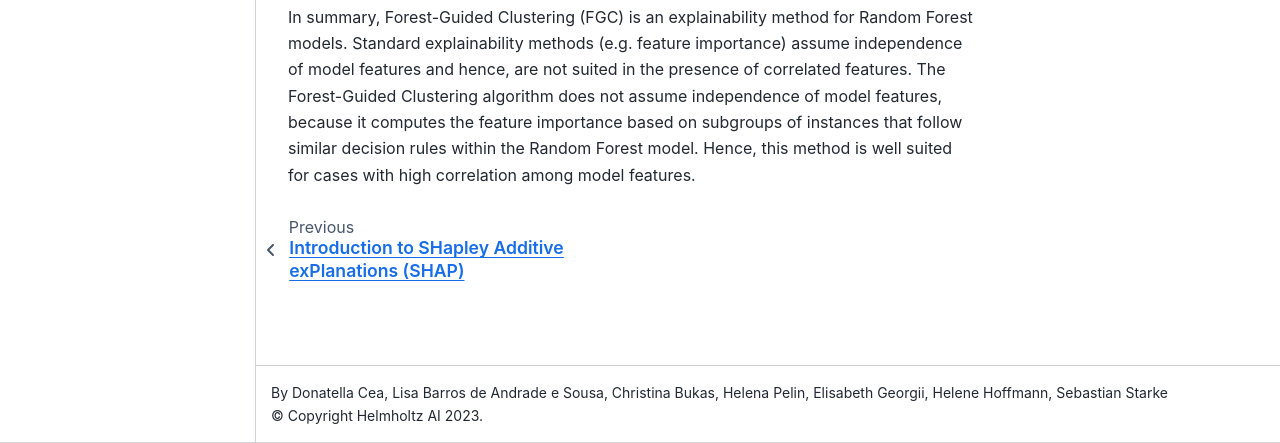
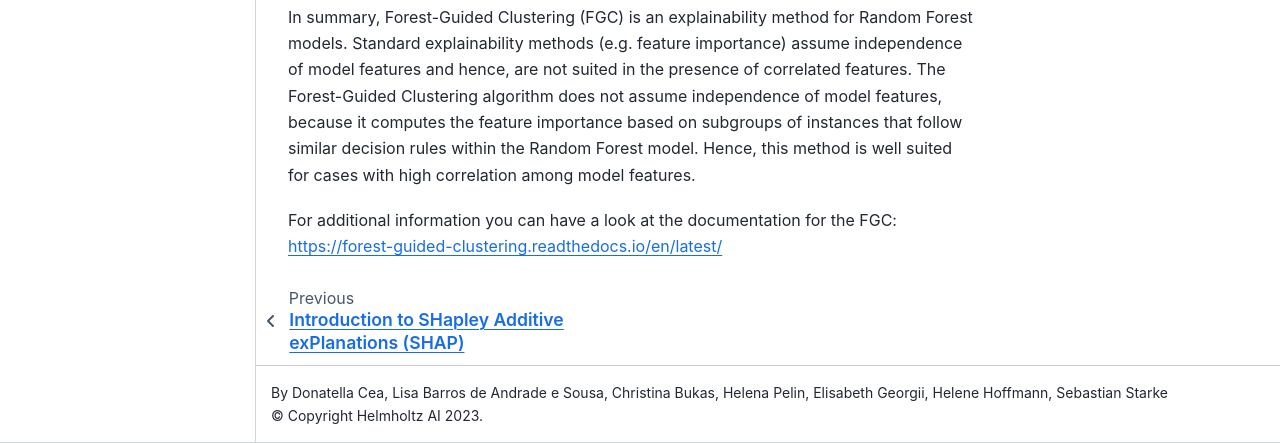
Before and after one commit to HelmholtzAI-Consultants-Munich/XAI-Tutorials, a Sphinx documentation site: the page built from docs/source/_model_specific_xai/fgc.rst, in a window 1280 px wide and 1115 px high, cut to the strip 672-1115 px from the top of the window. Built offline with Sphinx 7.4.7 and the Sphinx Book theme 1.1.4, drawn with Linux system fonts in a browser that asks for light colours.

Commit message:
add docs for FGC

```diff
--- a/docs/source/_model_specific_xai/fgc.rst
+++ b/docs/source/_model_specific_xai/fgc.rst
@@ -15,3 +15,5 @@ In summary, Forest-Guided Clustering (FGC) is an explainability method for Rando
 are not suited in the presence of correlated features. The Forest-Guided Clustering algorithm does not assume independence of model features,
 because it computes the feature importance based on subgroups of instances that follow similar decision rules within the Random Forest model.
 Hence, this method is well suited for cases with high correlation among model features.
+
+For additional information you can have a look at the documentation for the FGC: https://forest-guided-clustering.readthedocs.io/en/latest/
```
